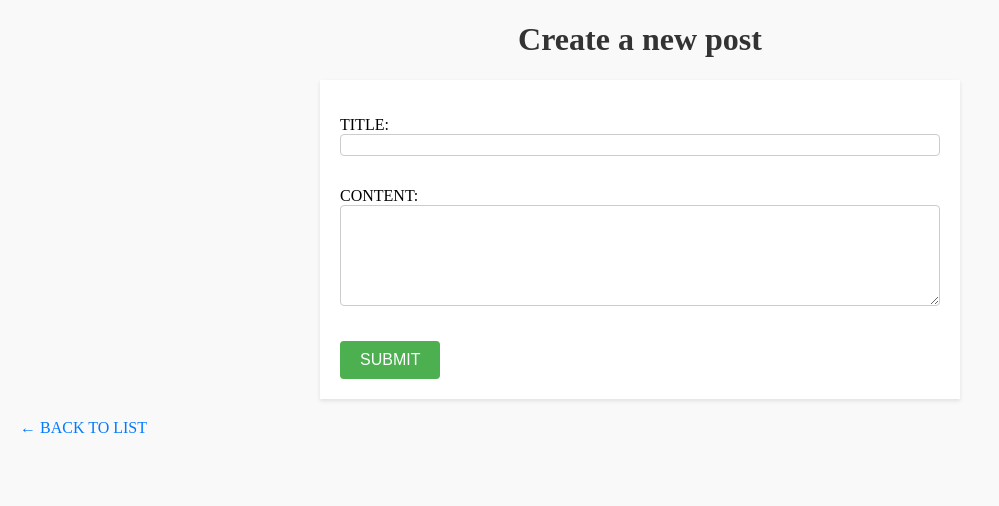
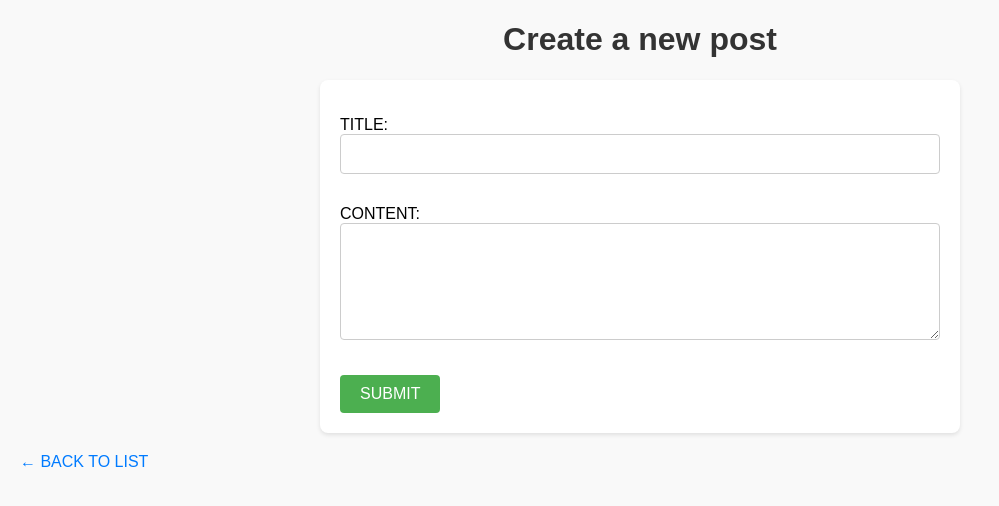
Before and after one commit to JOO-gil/Flask-Study, a Flask app: page /write in a window 1280 px wide. Shown: the top 506 px of the page, without its empty margins (0-999 px from the left). Run offline with Flask 3, Linux system fonts and the light colour scheme.

Commit message:
Final cleanup: resolve all conflicts and clean CSS

```diff
--- a/static/style.css
+++ b/static/style.css
@@ -1,11 +1,4 @@
 body {
-<<<<<<< HEAD
-=======
-  outline: 5px solid red;
-}
-
-body {
->>>>>>> fb178d6 (Sandbox snapshot commit)
   font-family: Arial, sans-serif;
   margin: 20px;
   background-color: #f9f9f9;
@@ -21,19 +14,13 @@ form {
   margin: 20px auto;
   background: #fff;
   padding: 20px;
-<<<<<<< HEAD
   border-radius: 8px;
   box-shadow: 0 2px 4px rgba(0, 0, 0, 0.1);
-=======
-  border-radius: 6px;
-  box-shadow: 0 2px 4px rgba(0.1);
->>>>>>> fb178d6 (Sandbox snapshot commit)
 }
 
 input[type="text"],
 textarea {
   width: 100%;
-<<<<<<< HEAD
   padding: 10px;
   margin-bottom: 15px;
   border: 1px solid #ccc;
@@ -58,27 +45,12 @@ button:hover {
 
 /* Scope list styling to write form only: applies to the UL immediately after the form */
 form + ul {
-=======
-  padding: 8px;
-  margin: 8px 0;
-  border: 1px solid #ccc;
-  border-radius: 4px;
-  box-sizing: border-box;
-}
-
-button:hover {
-  background: #218838;
-}
-
-ul {
->>>>>>> fb178d6 (Sandbox snapshot commit)
   list-style: none;
   padding: 0;
   max-width: 600px;
   margin: 20px auto;
 }
 
-<<<<<<< HEAD
 .error {
   color: red;
   margin-bottom: 15px;
@@ -90,18 +62,12 @@ ul {
   background-color: #ffe6e6;
 }
 
-=======
->>>>>>> fb178d6 (Sandbox snapshot commit)
 li {
   background: #fff;
   margin-bottom: 12px;
   padding: 12px;
   border-radius: 4px;
-<<<<<<< HEAD
   box-shadow: 0 1px 3px rgba(0, 0, 0, 0.1);
-=======
-  box-shadow: 0 1px 3px rgba(0.1);
->>>>>>> fb178d6 (Sandbox snapshot commit)
 }
 
 a {
@@ -113,7 +79,6 @@ a:hover {
   text-decoration: underline;
 }
 
-<<<<<<< HEAD
 /* Card styling for desktop: three cards per row */
 .card {
   box-sizing: border-box;
@@ -153,10 +118,3 @@ a:hover {
   list-style: none;
   margin: 0 auto;
 }
-=======
-p.error {
-  color: red;
-  text-align: center;
-  font-weight: bold;
-}
->>>>>>> fb178d6 (Sandbox snapshot commit)
```
